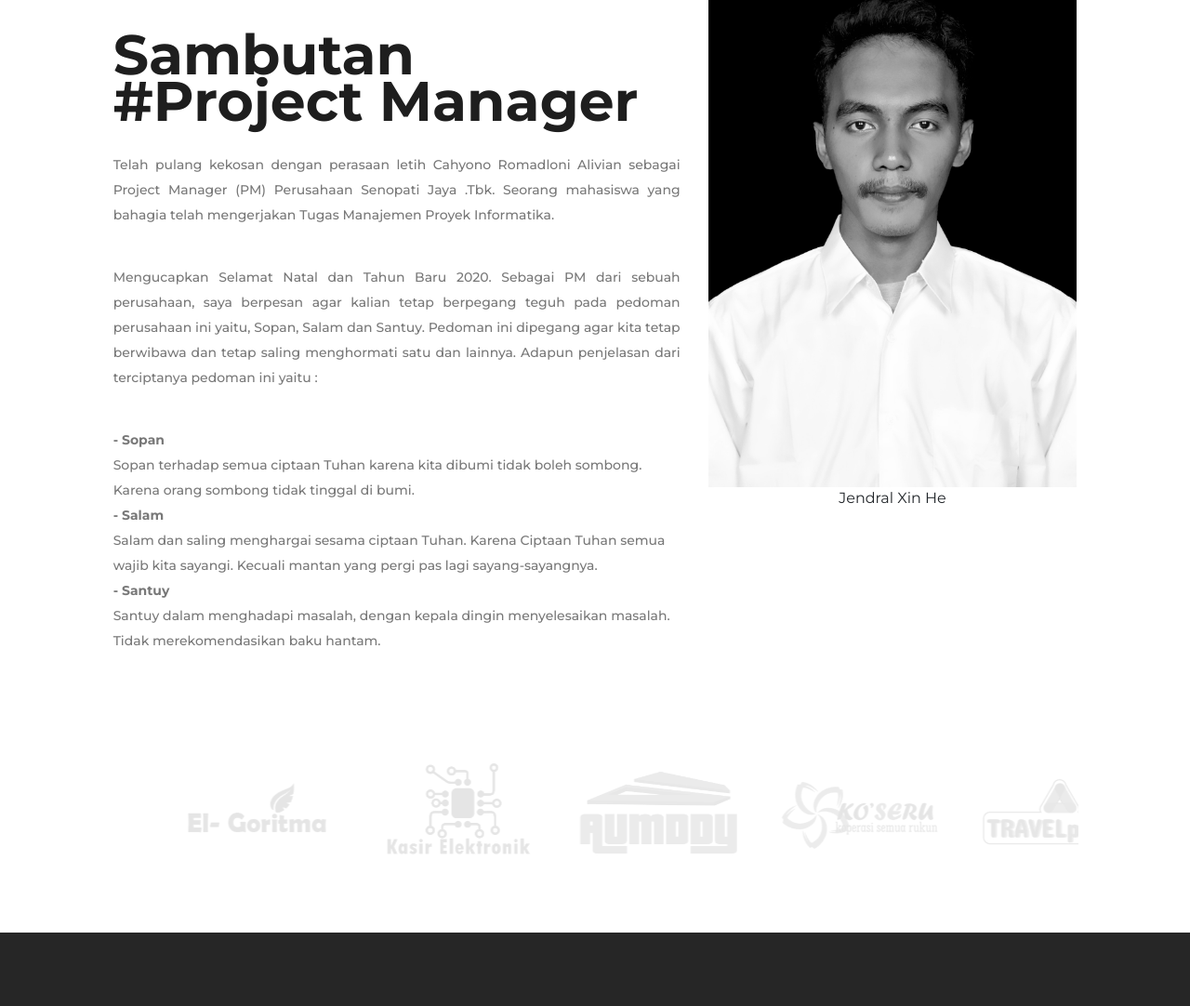
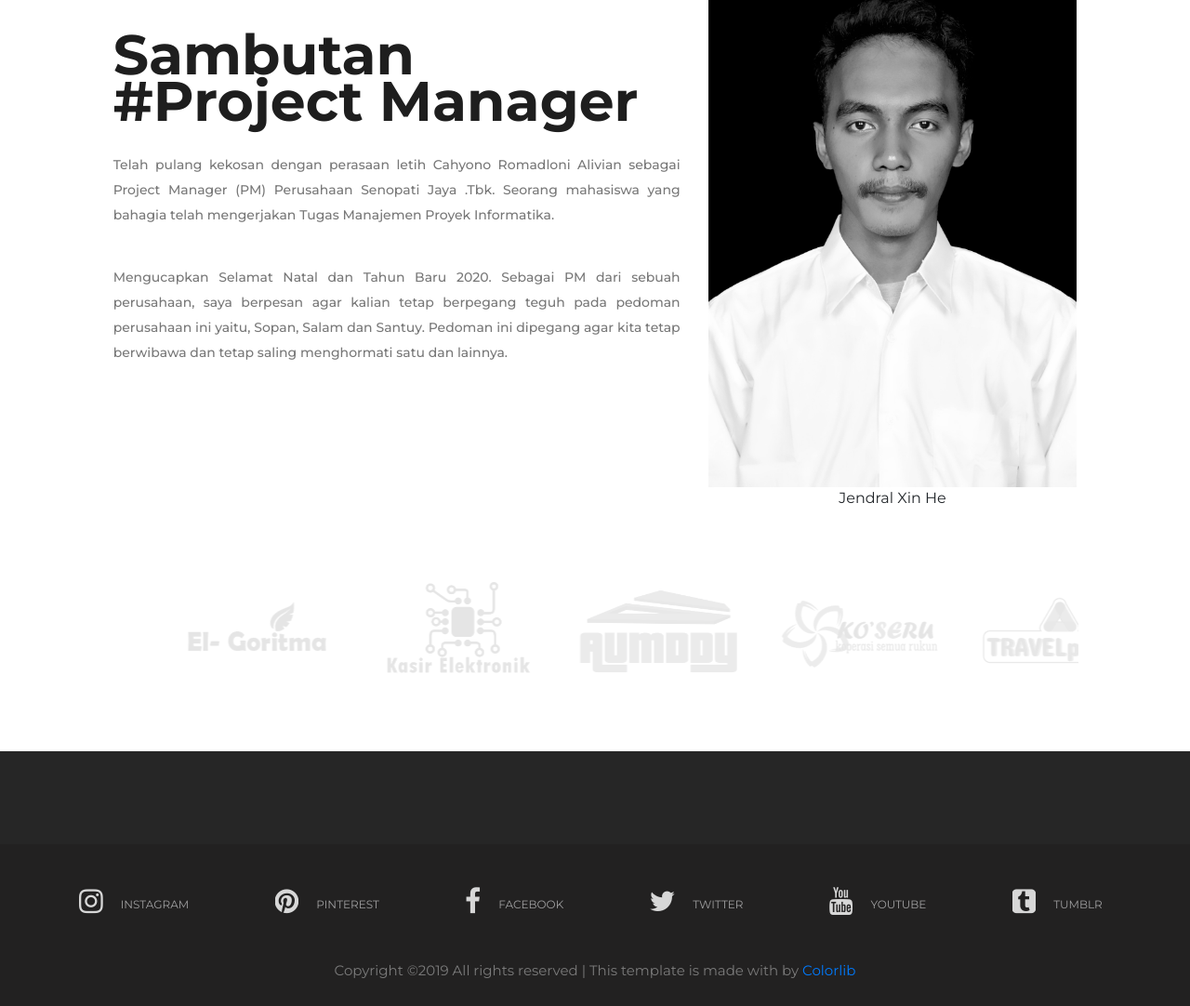
Before and after one commit to teddyandrianto/senopati-jaya, a plain HTML site: page index.html in a window 1280 px wide. Shown: the part 1233-2315 px from the top of the page at 93% size. Drawn offline with Linux system fonts and the light colour scheme.

Commit message:
update sambutan PM2

```diff
--- a/index.html
+++ b/index.html
@@ -175,17 +175,7 @@
                         </div>
                         <p align="justify">Telah pulang kekosan dengan perasaan letih Cahyono Romadloni Alivian sebagai Project Manager (PM) Perusahaan Senopati Jaya .Tbk. Seorang mahasiswa yang bahagia telah mengerjakan Tugas Manajemen Proyek Informatika.</p>
                         <p align="justify">
-Mengucapkan Selamat Natal dan Tahun Baru 2020. Sebagai PM dari sebuah perusahaan, saya berpesan agar kalian tetap berpegang teguh pada pedoman perusahaan ini yaitu, Sopan, Salam dan Santuy. Pedoman ini dipegang agar kita tetap berwibawa dan tetap saling menghormati satu dan lainnya. Adapun penjelasan dari terciptanya pedoman ini yaitu : </p>
-
-<p>
-<b>- Sopan </b><br>
- Sopan terhadap semua ciptaan Tuhan karena kita dibumi tidak boleh sombong. Karena orang sombong tidak tinggal di bumi.
-<br>
-<b>- Salam</b><br>
-Salam dan saling menghargai sesama ciptaan Tuhan. Karena Ciptaan Tuhan semua wajib kita sayangi. Kecuali mantan yang pergi pas lagi sayang-sayangnya.
-<br>
-<b>- Santuy</b><br>
-Santuy dalam menghadapi masalah, dengan kepala dingin menyelesaikan masalah. Tidak merekomendasikan baku hantam.</p>
+Mengucapkan Selamat Natal dan Tahun Baru 2020. Sebagai PM dari sebuah perusahaan, saya berpesan agar kalian tetap berpegang teguh pada pedoman perusahaan ini yaitu, Sopan, Salam dan Santuy. Pedoman ini dipegang agar kita tetap berwibawa dan tetap saling menghormati satu dan lainnya.</p>
                     </div>
                 </div>
                 <div class="col-lg-4">
```
